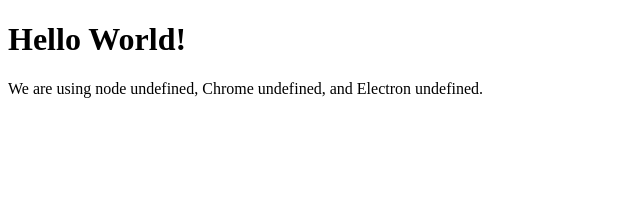
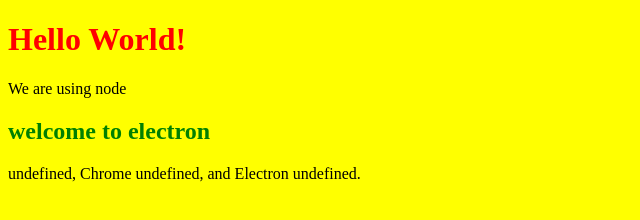
Before and after one commit to gokuljs/Electron, an Electron app: page my-first-electron-app/index.html in a window 800 px wide. Shown: the whole page, without its empty margins (0-640 px from the left). Drawn offline with Linux system fonts and the light colour scheme.

Commit message:
electron

```diff
--- a/my-first-electron-app/index.html
+++ b/my-first-electron-app/index.html
@@ -7,9 +7,10 @@
     <meta http-equiv="Content-Security-Policy" content="script-src 'self' 'unsafe-inline';" />
 </head>
 
-<body>
-    <h1>Hello World!</h1>
+<body style="background-color: yellow;">
+    <h1 style="color:red;">Hello World!</h1>
     We are using node
+    <h2 style="color:green;">welcome to electron</h2>
     <script>
         document.write(process.versions.node)
     </script>, Chrome
--- a/my-first-electron-app/package.json
+++ b/my-first-electron-app/package.json
@@ -4,7 +4,8 @@
     "description": "",
     "main": "main.js",
     "scripts": {
-        "start": "electron ."
+        "start": "electron .",
+        "watch": "nodemon --exec electron ."
     },
     "keywords": [],
     "author": "",
@@ -13,6 +14,7 @@
         "electron": "^10.1.4"
     },
     "dependencies": {
+        "colors": "^1.4.0",
         "nodemon": "^2.0.6"
     }
 }
```
Also changed, not shown: my-first-electron-app/main.js (+6 -1 lines), 2 other files.
